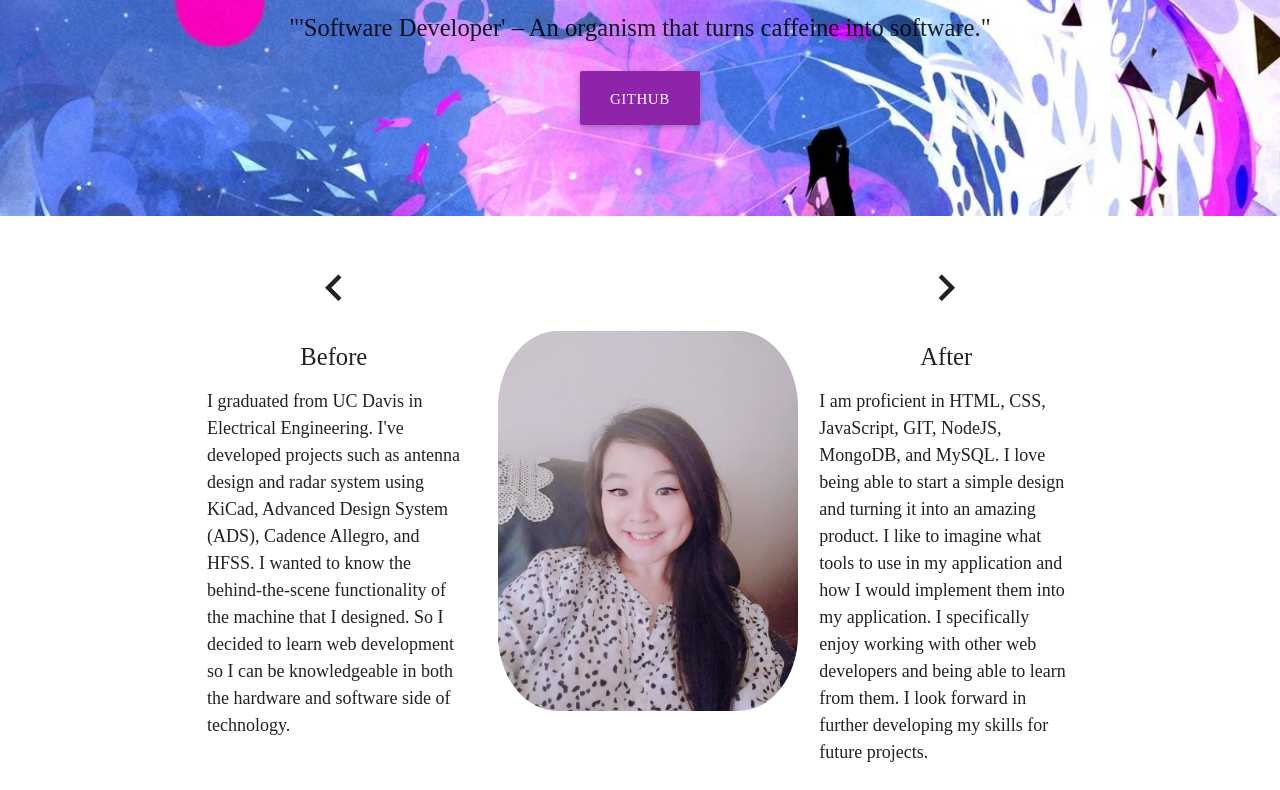
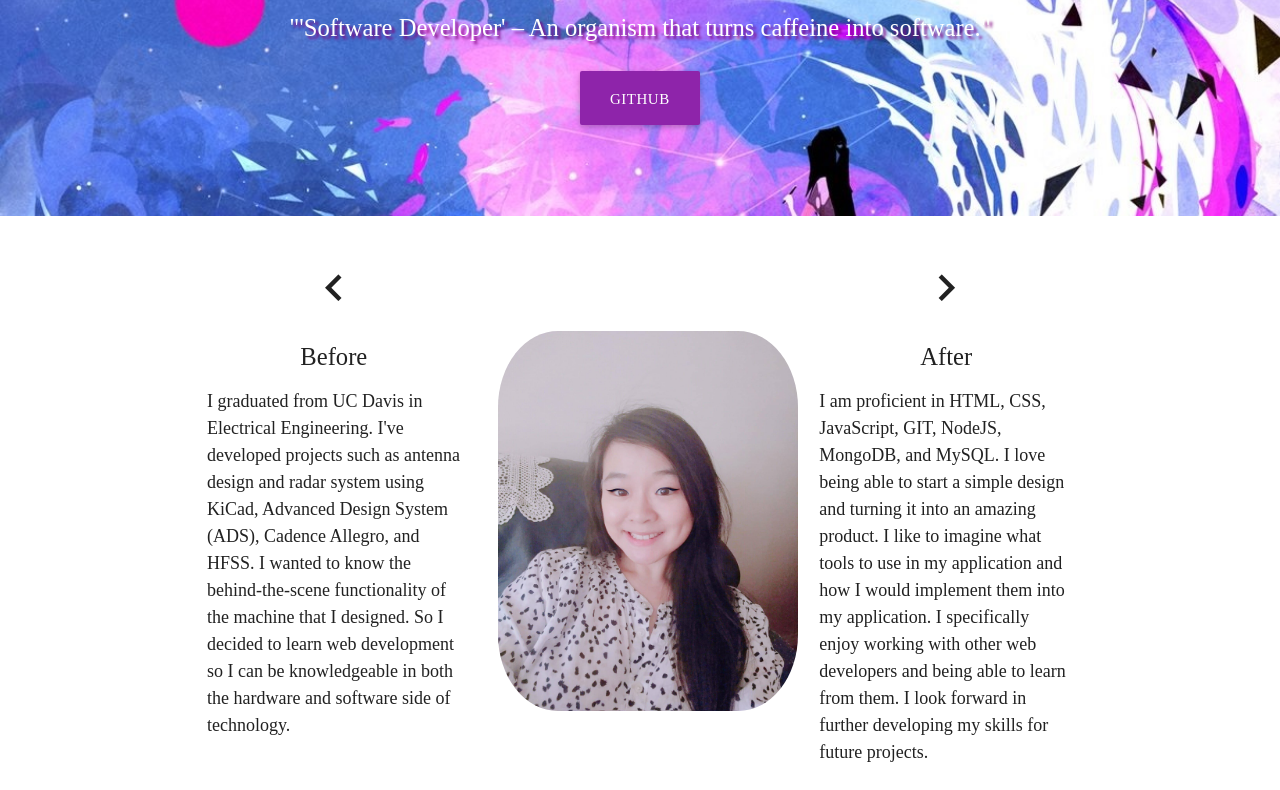
Before and after one commit to munmuney/munmuney.github.io, a plain HTML site: page index.html in a window 1280 px wide. Shown: the part 248-1038 px from the top of the page. Drawn offline with Linux system fonts and the light colour scheme; a web font is replaced by a local one.

Commit message:
styling heading

```diff
--- a/css/style.css
+++ b/css/style.css
@@ -48,6 +48,9 @@ nav ul a {
     text-shadow: 3px 3px 3px black;
 }
 
+.shadow {
+    text-shadow: 3px 3px 3px purple;
+}
 
 
 .light {
--- a/index.html
+++ b/index.html
@@ -53,7 +53,7 @@
                 <br>
                 <h1 class="header center ">Genevieve Kam</h1>
                 <div class="row center">
-                    <h5 class="col s12">"'Software Developer' – An organism that turns caffeine into software."</h5>
+                    <h5 class="col s12 shadow white-text">"'Software Developer' – An organism that turns caffeine into software."</h5>
                 </div>
 
                 <div class="row center">
```
